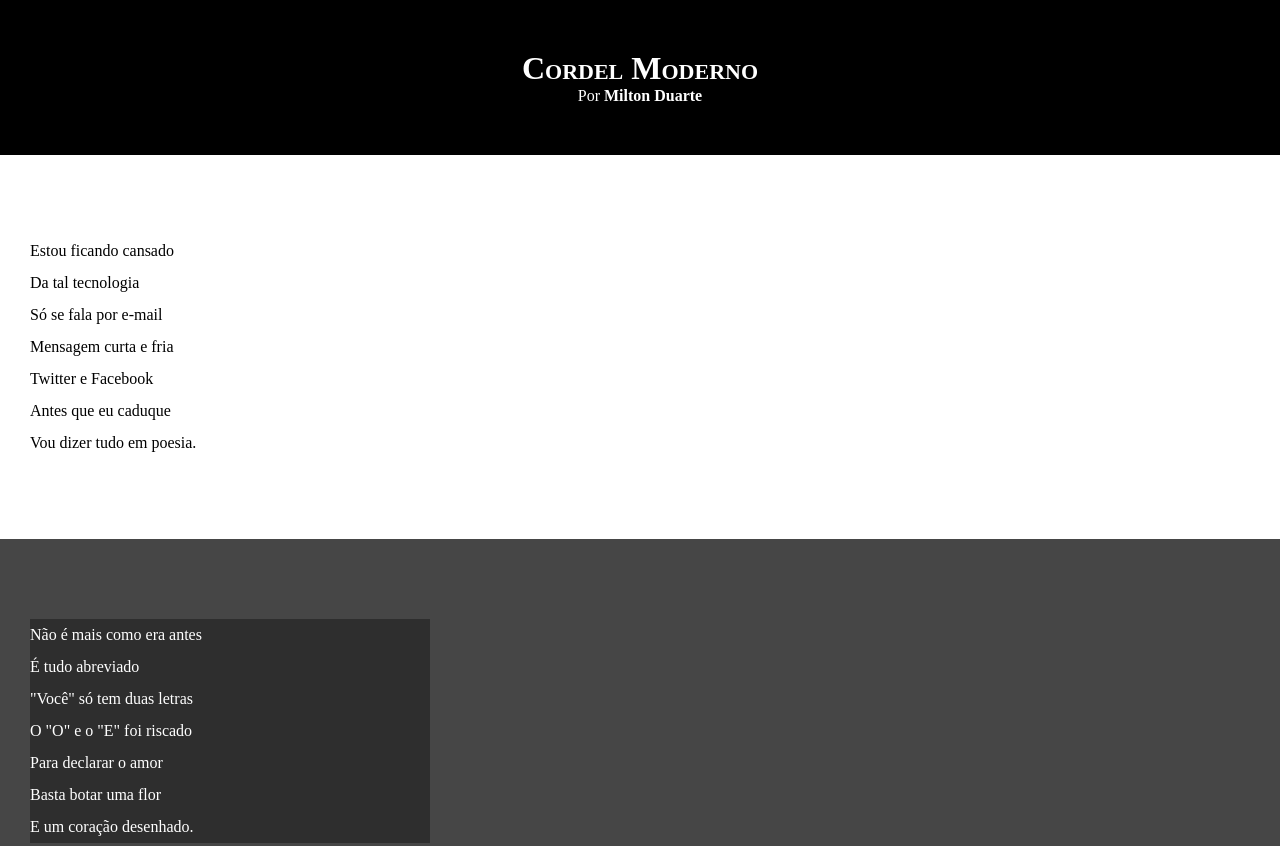
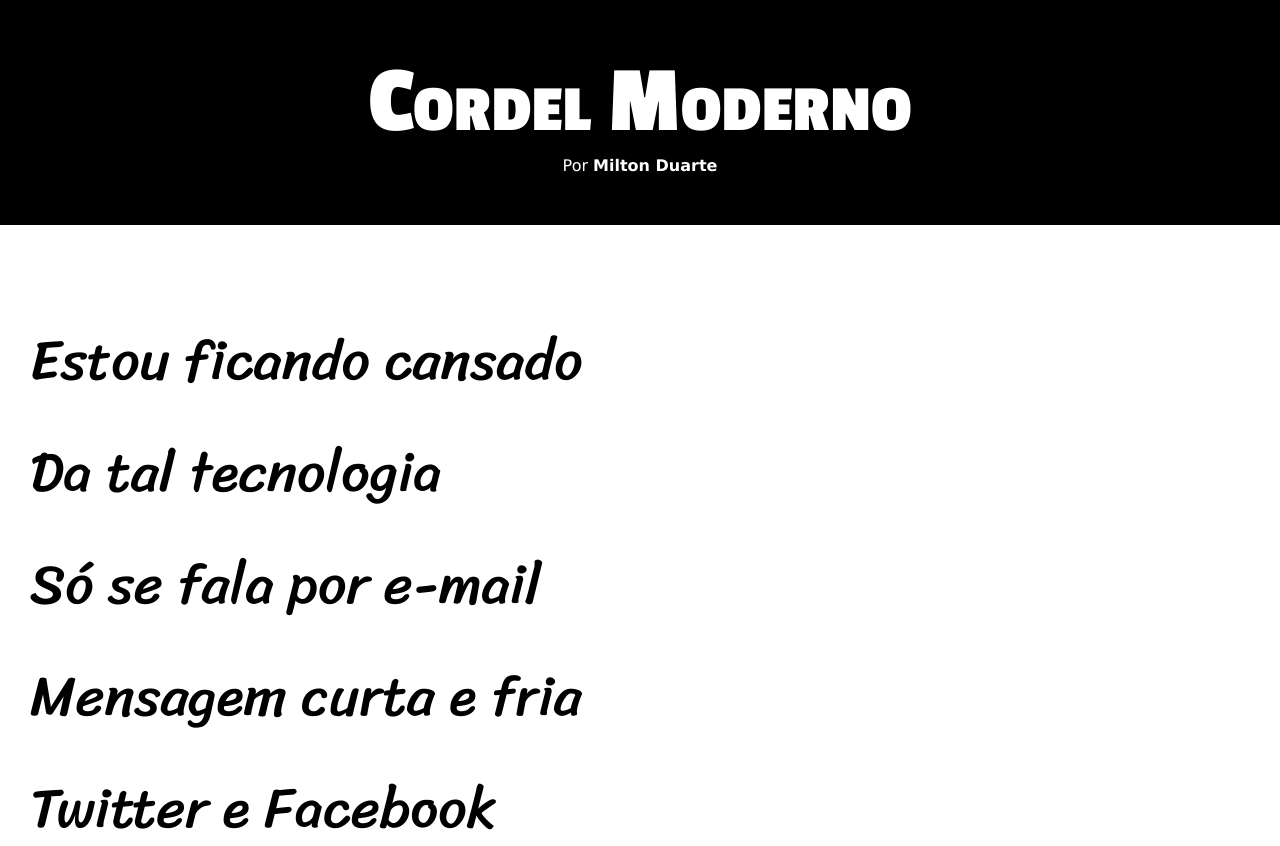
Before and after one commit to SamuelFilipe04/cod, a plain HTML site: page CORREÇÃO DO DESAFIO 1 MOD3/correção.html in a window 1280 px wide. Shown: the top 846 px of the page. Drawn offline with Linux system fonts and the light colour scheme.

Commit message:
acrecentei mais coisa no css, so falta as imagens

```diff
--- a/CORREÇÃO DO DESAFIO 1 MOD3/style.css
+++ b/CORREÇÃO DO DESAFIO 1 MOD3/style.css
@@ -1,14 +1,23 @@
 @charset "UTF-8";
+@import url('https://fonts.googleapis.com/css2?family=Passion+One:wght@400;700;900&display=swap');
+@import url('https://fonts.googleapis.com/css2?family=Sriracha&display=swap');
+:root {
+    --fonte1: Verdana, Geneva, Tahoma, sans-serif;
+    --fonte2: 'Passion one';
+    --fonte3:   "Sriracha", cursive;
+}
 
 * {
     margin: 0px;
     padding: 0px;
+    font-size: 1em;
 }
 
 html, body {
 
     background-color: darkgray;
     min-width: 100vh;
+    font-family: var(--fonte1);
 }
 
 header {
@@ -20,6 +29,8 @@ header {
 header h1 {
     padding-top: 50px;
     font-variant: small-caps;
+    font-family: var(--fonte2);
+    font-size: 12vh;
 }
 
 header p {
@@ -41,6 +52,8 @@ section {
     padding-bottom: 10vh;
     line-height: 2em;
     padding-left: 30px;
+    font-family: var(--fonte3);
+    font-size: 7vh;
 }
 
 section.normal {
@@ -56,7 +69,8 @@ section.imagem {
 
 section.imagem > p {
     background-color: rgba(0, 0, 0, 0.342);
-    width: 400px;
+   display: inline-block;
+   padding: 5px;
 
 }
 footer {
```
